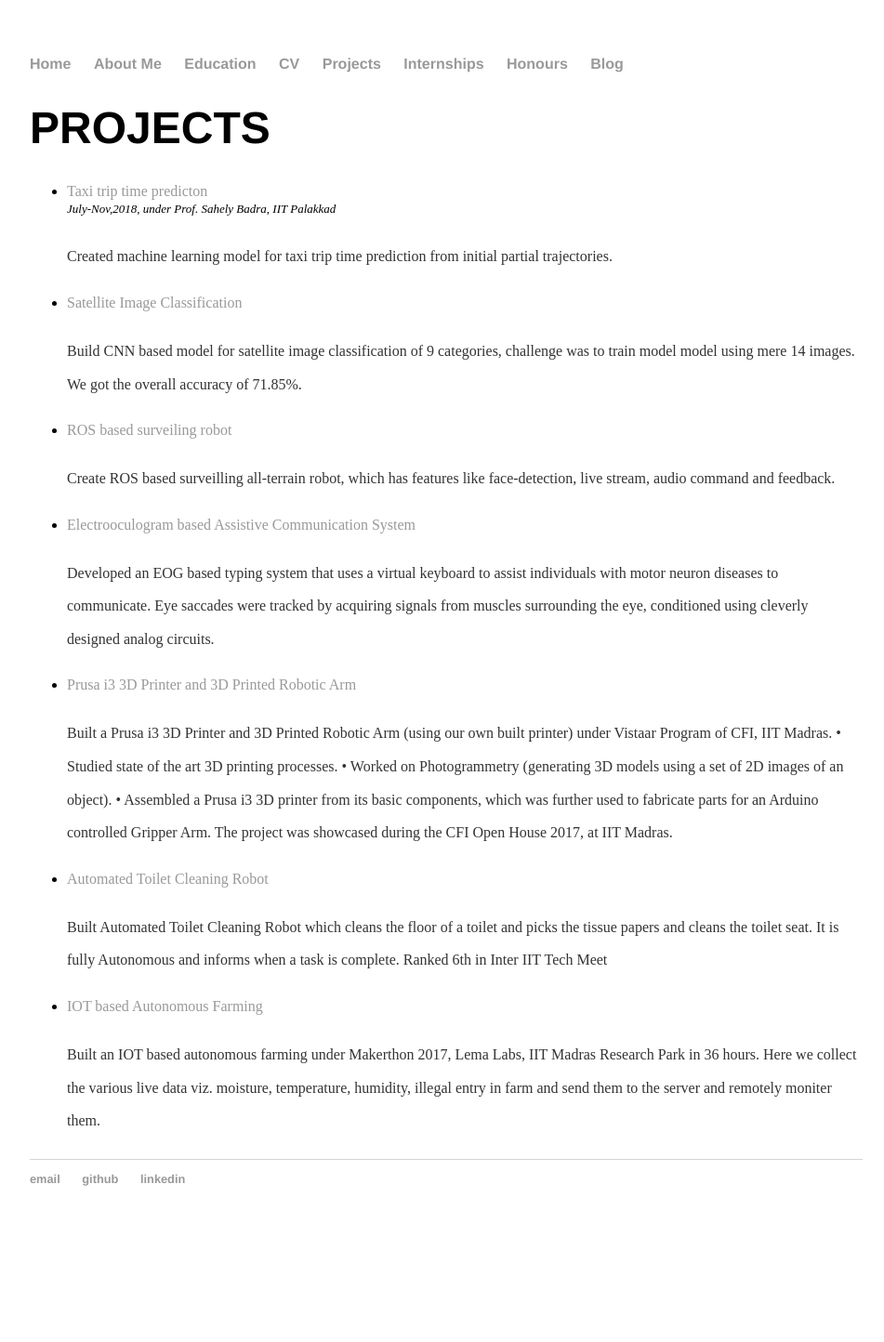
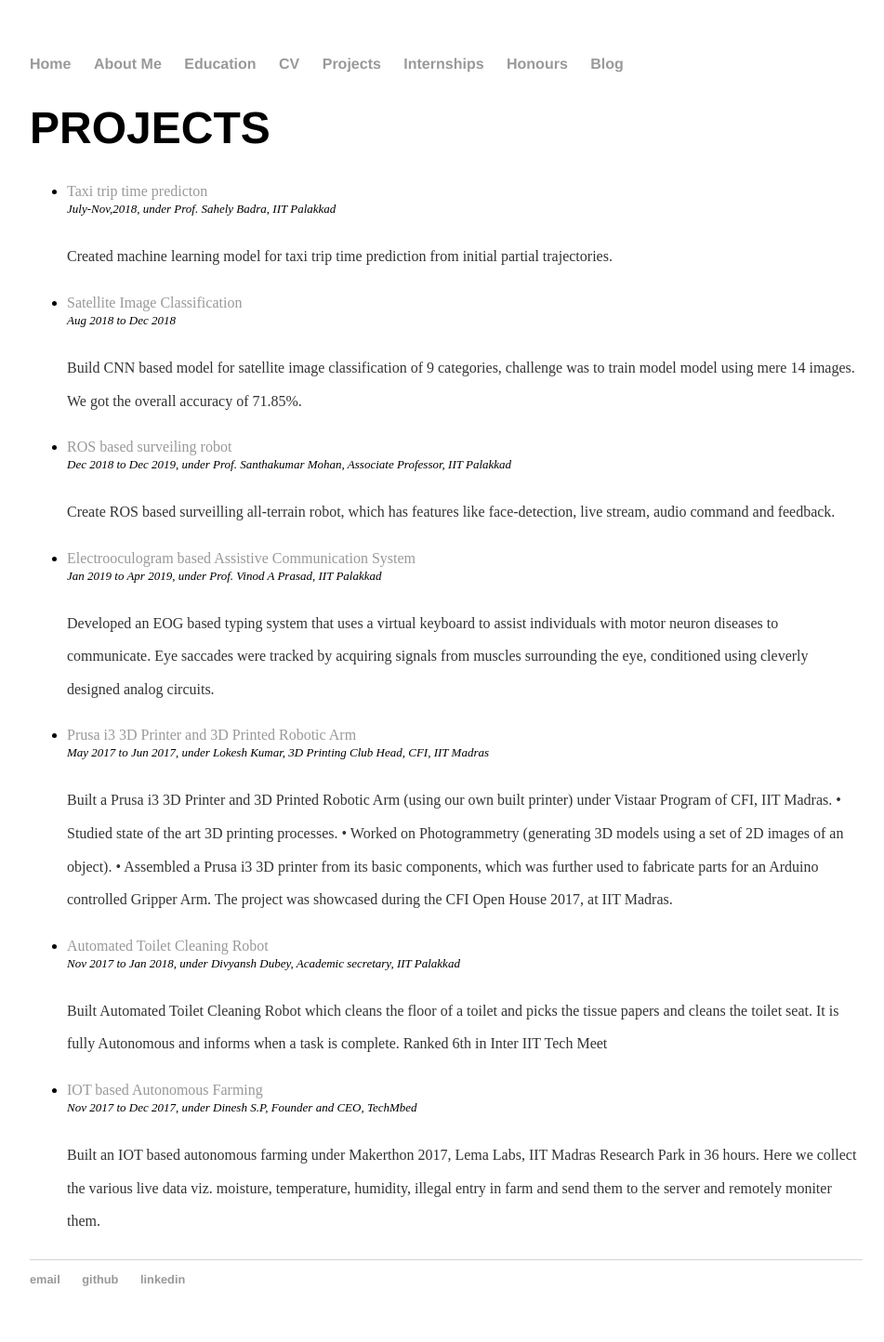
Before and after one commit to iamrajee/iamrajee.github.io, a Jekyll site: the page built from projects/index.html, in a window 1280 px wide. Shown: the whole page at 93% size, without its empty margins (160-1111 px from the left). Built offline with Jekyll 4.4.1, drawn with Linux system fonts in a browser that asks for light colours; before the commit the page ends 1336 px from its top, so only the background shows below that.

Commit message:
added under whom and date ref to #1

```diff
--- a/projects/index.html
+++ b/projects/index.html
@@ -8,17 +8,29 @@ title: PROJECTS
 		<li><a href="https://github.com/iamrajee/kaggle/tree/master/TaxiTimePredict">Taxi trip time predicton</a></li>
 		<font size="2"><em>July-Nov,2018, under Prof. Sahely Badra, IIT Palakkad</em></font>
 		<p><font size="3">Created machine learning model for taxi trip time prediction from initial partial trajectories.</font></p>
+
 		<li><a href="https://github.com/iamrajee/Satellite_Image_Classfication">Satellite Image Classification</a></li>
+		<font size="2"><em>Aug 2018 to Dec 2018</em></font>
 		<p><font size="3">Build CNN based model for satellite image classification of 9 categories, challenge was to train model model using mere 14 images. We got the overall accuracy of 71.85%.</font></p>
+
 		<li><a href="https://drive.google.com/drive/folders/1B5k8_0QPwT3smCKnMK9Dd8N9MWVTcHdE?usp=sharing">ROS based surveiling robot</a></li>
+		<font size="2"><em>Dec 2018 to Dec 2019, under Prof. Santhakumar Mohan, Associate Professor, IIT Palakkad</em></font>
 		<p><font size="3">Create ROS based surveilling all-terrain robot, which has features like face-detection, live stream, audio command and feedback.</font></p>
+
 		<li><a href="https://github.com/iamrajee/bio_medical">Electrooculogram based Assistive Communication System</a></li>
+		<font size="2"><em>Jan 2019 to Apr 2019, under Prof. Vinod A Prasad, IIT Palakkad</em></font>
 		<p><font size="3">Developed an EOG based typing system that uses a virtual keyboard to assist individuals with motor neuron diseases to communicate. Eye saccades were tracked by acquiring signals from muscles surrounding the eye, conditioned using cleverly designed analog circuits.</font></p>
+
 		<li><a href="https://youtu.be/fiKWWNUrDsA">Prusa i3 3D Printer and 3D Printed Robotic Arm</a></li>
+		<font size="2"><em>May 2017 to Jun 2017, under Lokesh Kumar, 3D Printing Club Head, CFI, IIT Madras</em></font>
 		<p><font size="3">Built a Prusa i3 3D Printer and 3D Printed Robotic Arm (using our own built printer) under Vistaar Program of CFI, IIT Madras. • Studied state of the art 3D printing processes. • Worked on Photogrammetry (generating 3D models using a set of 2D images of an object). • Assembled a Prusa i3 3D printer from its basic components, which was further used to fabricate parts for an Arduino controlled Gripper Arm. The project was showcased during the CFI Open House 2017, at IIT Madras.</font></p>
+
 		<li><a href="https://youtu.be/ZBkGvumVWXU">Automated Toilet Cleaning Robot</a></li>
+		<font size="2"><em>Nov 2017 to Jan 2018, under Divyansh Dubey, Academic secretary, IIT Palakkad</em></font>
 		<p><font size="3">Built Automated Toilet Cleaning Robot which cleans the floor of a toilet and picks the tissue papers and cleans the toilet seat. It is fully Autonomous and informs when a task is complete. Ranked 6th in Inter IIT Tech Meet </font></p>
+
 		<li><a href="https://youtu.be/5CcwcbmCqMU">IOT based Autonomous Farming</a></li>
+		<font size="2"><em>Nov 2017 to Dec 2017, under Dinesh S.P, Founder and CEO, TechMbed</em></font>
 		<p><font size="3">Built an IOT based autonomous farming under Makerthon 2017, Lema Labs, IIT Madras Research Park in 36 hours. Here we collect the various live data viz. moisture, temperature, humidity, illegal entry in farm and send them to the server and remotely moniter them. </font></p>
 	</ul>
 </div><!-- /.blurb -->
```
